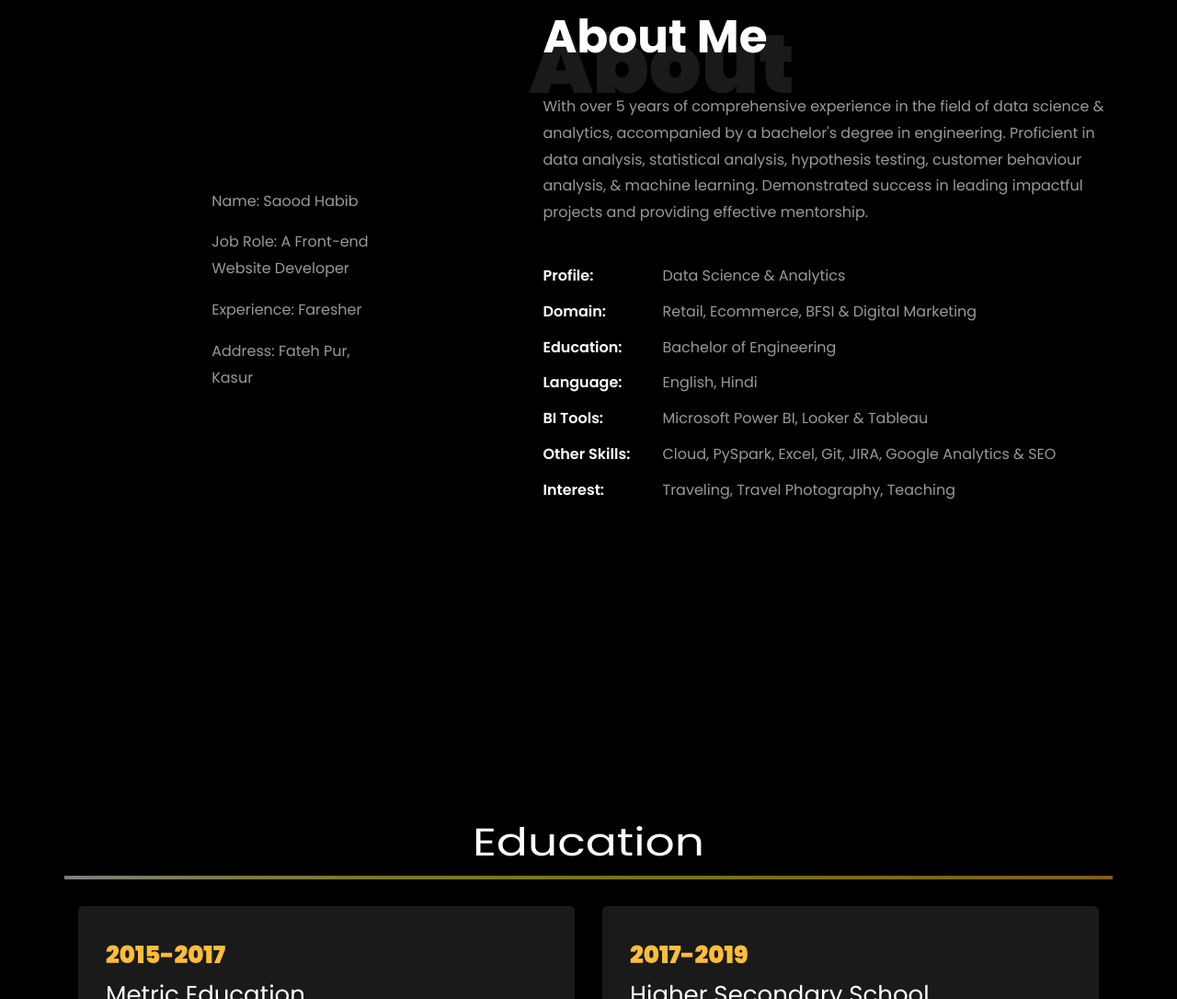
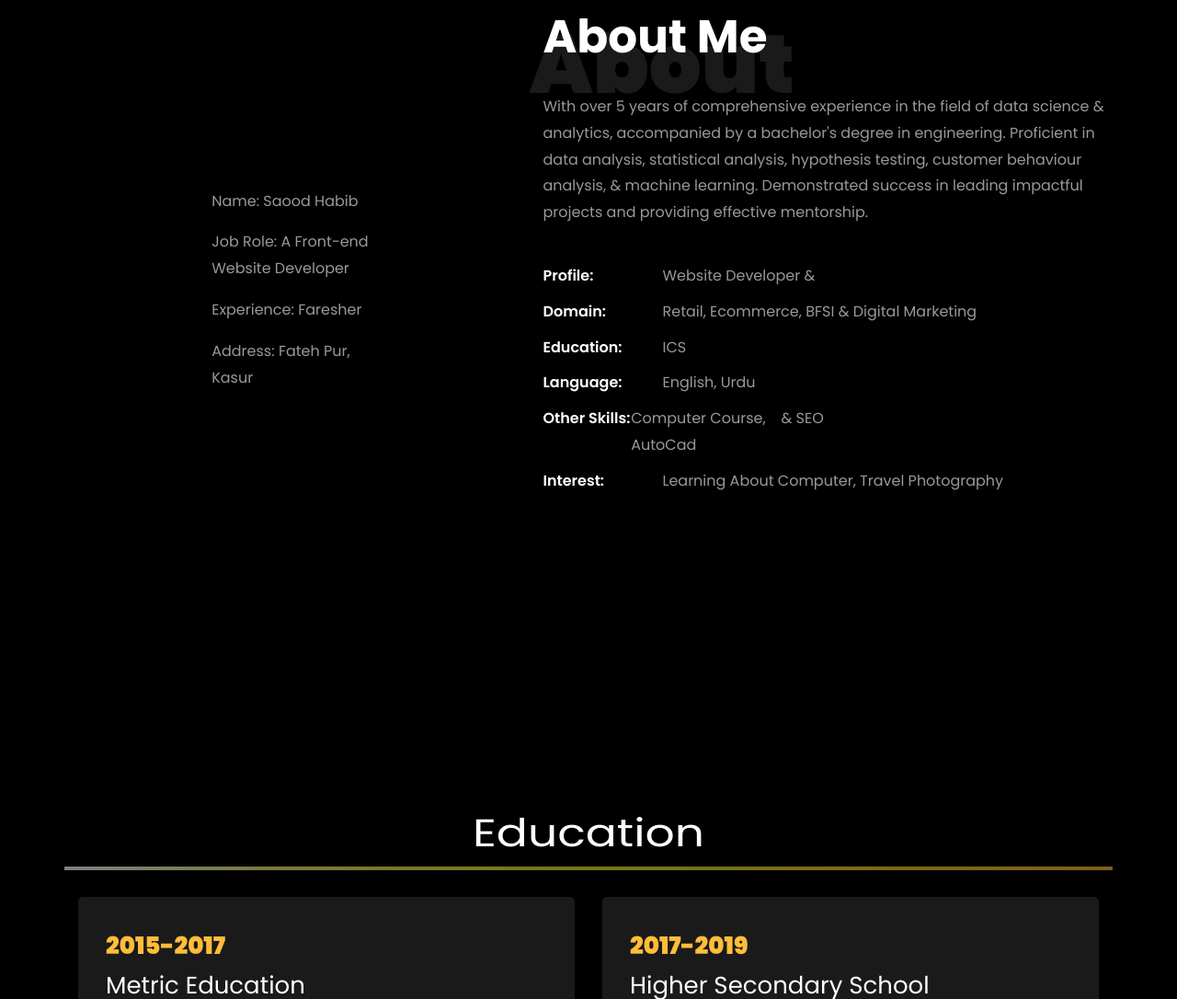
Before and after one commit to saoodhabib777/Saood-Habib-Portfolio, a plain HTML site: page index.html in a window 1280 px wide. Shown: the part 859-1945 px from the top of the page at 92% size. Drawn offline with Linux system fonts and the light colour scheme; files whose address does not match are found by name.

Commit message:
Update index.html

```diff
--- a/index.html
+++ b/index.html
@@ -241,13 +241,13 @@
 									Proficient in data analysis, statistical analysis, hypothesis testing, customer behaviour analysis, &amp; machine learning.
 									Demonstrated success in leading impactful projects and providing effective mentorship.</p>
 								<ul class="about-info mt-4 px-md-0 px-2">
-									<li class="d-flex"><span>Profile:</span> <span>Data Science &amp; Analytics</span></li>
+									<li class="d-flex"><span>Profile:</span> <span>Website Developer &amp; </span></li>
 									<li class="d-flex"><span>Domain:</span> <span>Retail, Ecommerce, BFSI &amp; Digital Marketing</span></li>
-									<li class="d-flex"><span>Education:</span> <span>Bachelor of Engineering</span></li>
-									<li class="d-flex"><span>Language:</span> <span>English, Hindi</span></li>
-									<li class="d-flex"><span>BI Tools:</span> <span>Microsoft Power BI, Looker &amp; Tableau</span></li>
-									<li class="d-flex"><span>Other Skills:</span> <span>Cloud, PySpark, Excel, Git, JIRA, Google Analytics &amp; SEO</span></li>
-									<li class="d-flex"><span>Interest:</span> <span>Traveling, Travel Photography, Teaching</span></li>
+									<li class="d-flex"><span>Education:</span> <span>ICS</span></li>
+									<li class="d-flex"><span>Language:</span> <span>English, Urdu</span></li>
+
+									<li class="d-flex"><span>Other Skills:</span>Computer Course, AutoCad <span> &amp; SEO</span></li>
+									<li class="d-flex"><span>Interest:</span> <span>Learning About Computer, Travel Photography</span></li>
 
 								</ul>
 							</div>
```
